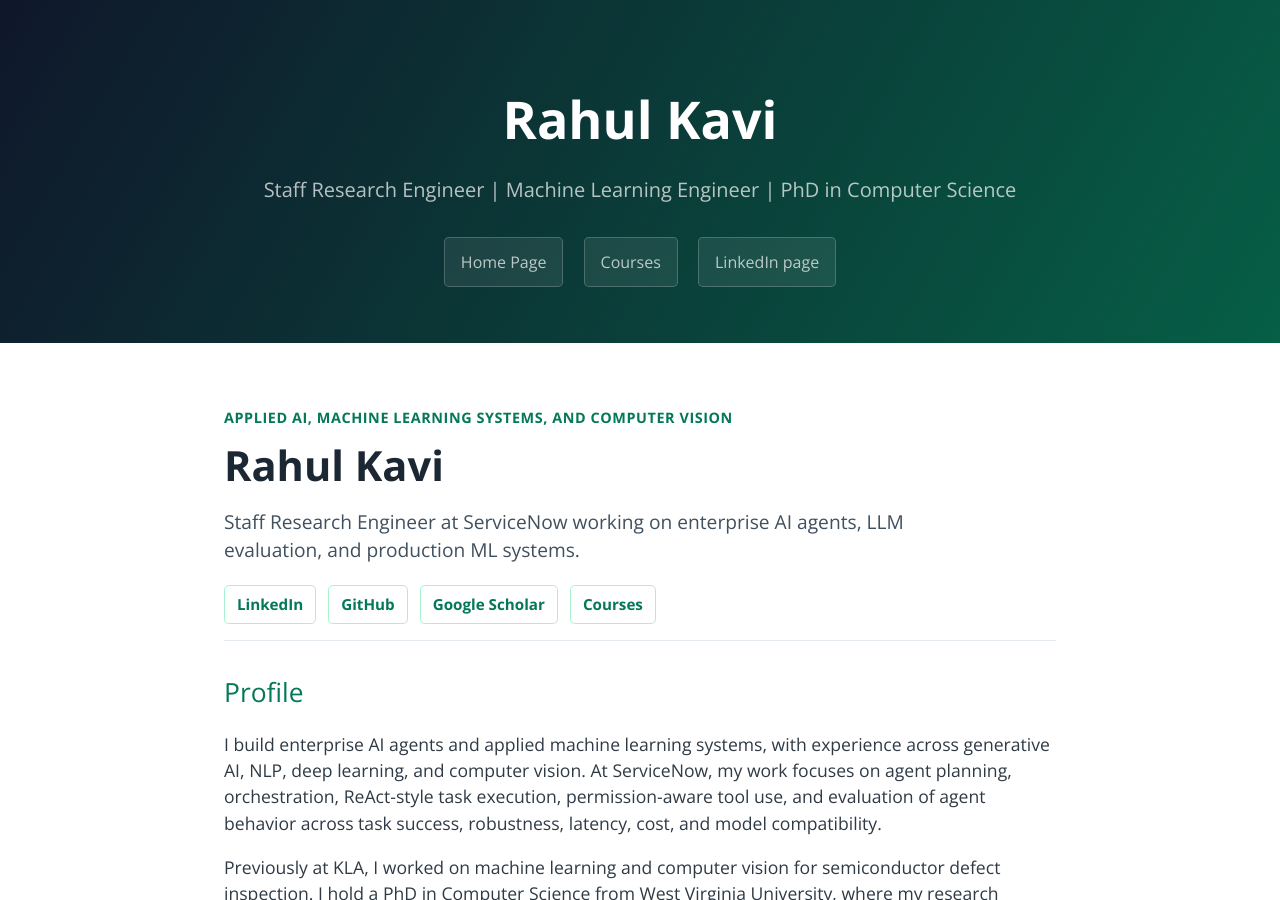
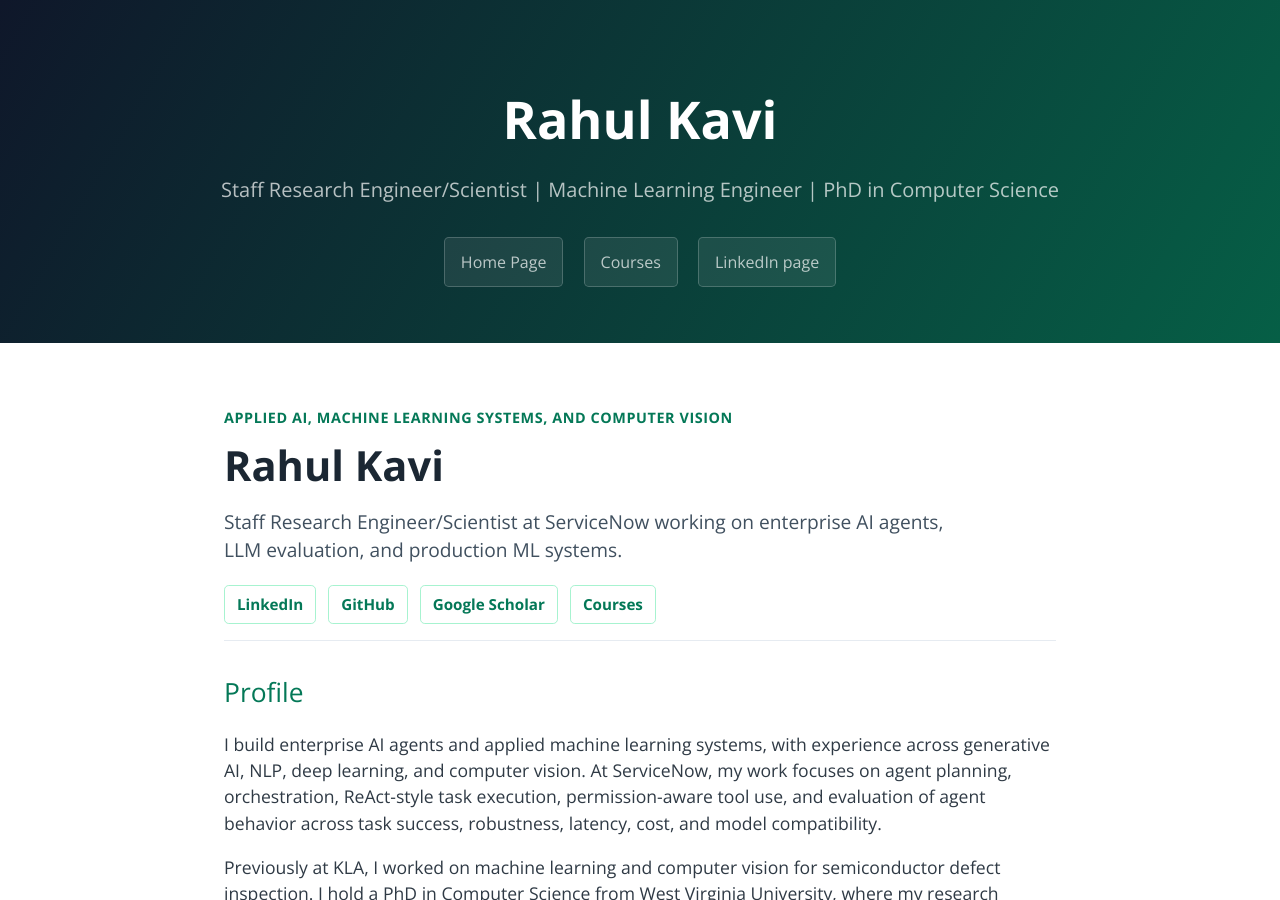
Before and after one commit to aceveggie/aceveggie.github.io, a Jekyll site: the page built from index.md, in a window 1280 px wide and 900 px high. Built offline with Jekyll 4.4.1, drawn with Linux system fonts in a browser that asks for light colours.

```diff
--- a/index.md
+++ b/index.md
@@ -1,13 +1,13 @@
 ---
 layout: default
 title: Rahul Kavi
-description: Staff Research Engineer | Machine Learning Engineer | PhD in Computer Science
+description: Staff Research Engineer/Scientist | Machine Learning Engineer | PhD in Computer Science
 ---
 
 <section class="profile-hero">
   <p class="eyebrow">Applied AI, machine learning systems, and computer vision</p>
   <h1>Rahul Kavi</h1>
-  <p class="lead">Staff Research Engineer at ServiceNow working on enterprise AI agents, LLM evaluation, and production ML systems.</p>
+  <p class="lead">Staff Research Engineer/Scientist at ServiceNow working on enterprise AI agents, LLM evaluation, and production ML systems.</p>
   <div class="hero-links">
     <a href="https://www.linkedin.com/in/rahulkavi/">LinkedIn</a>
     <a href="https://www.github.com/aceveggie">GitHub</a>
```
